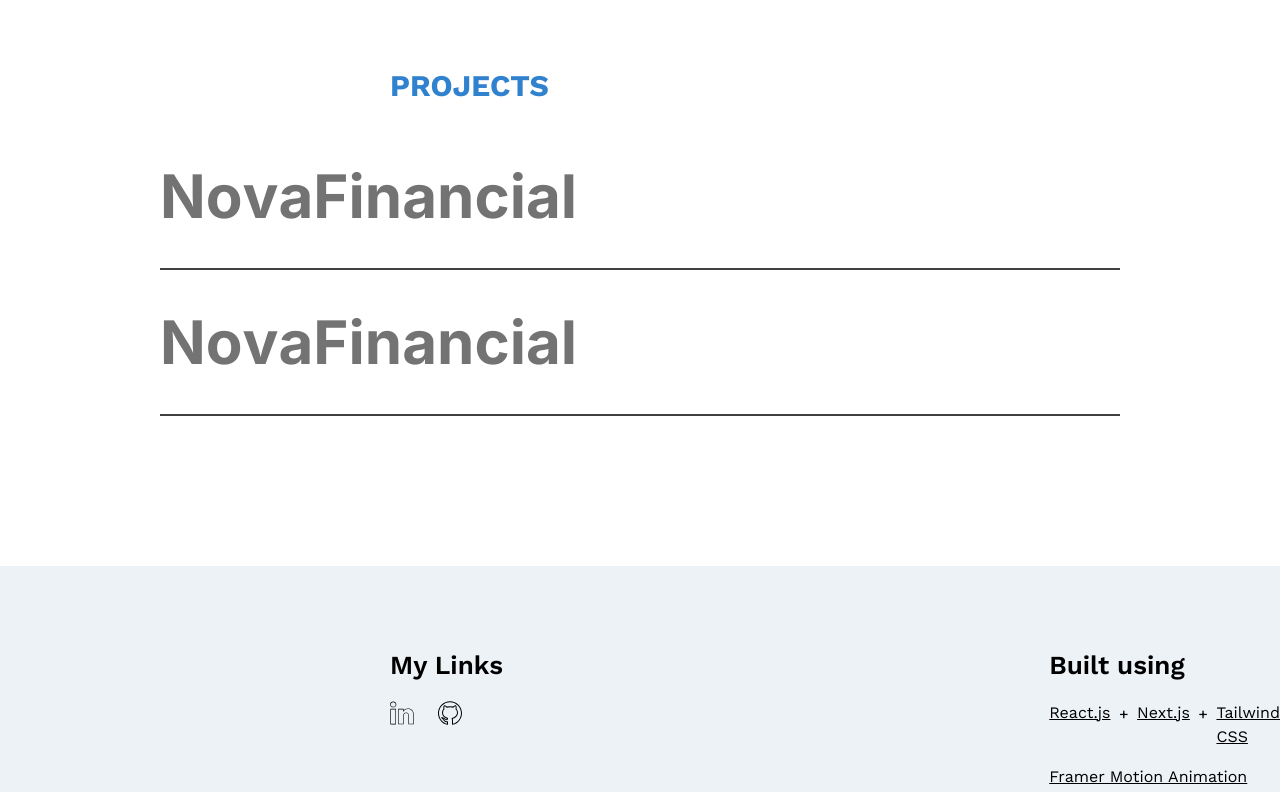
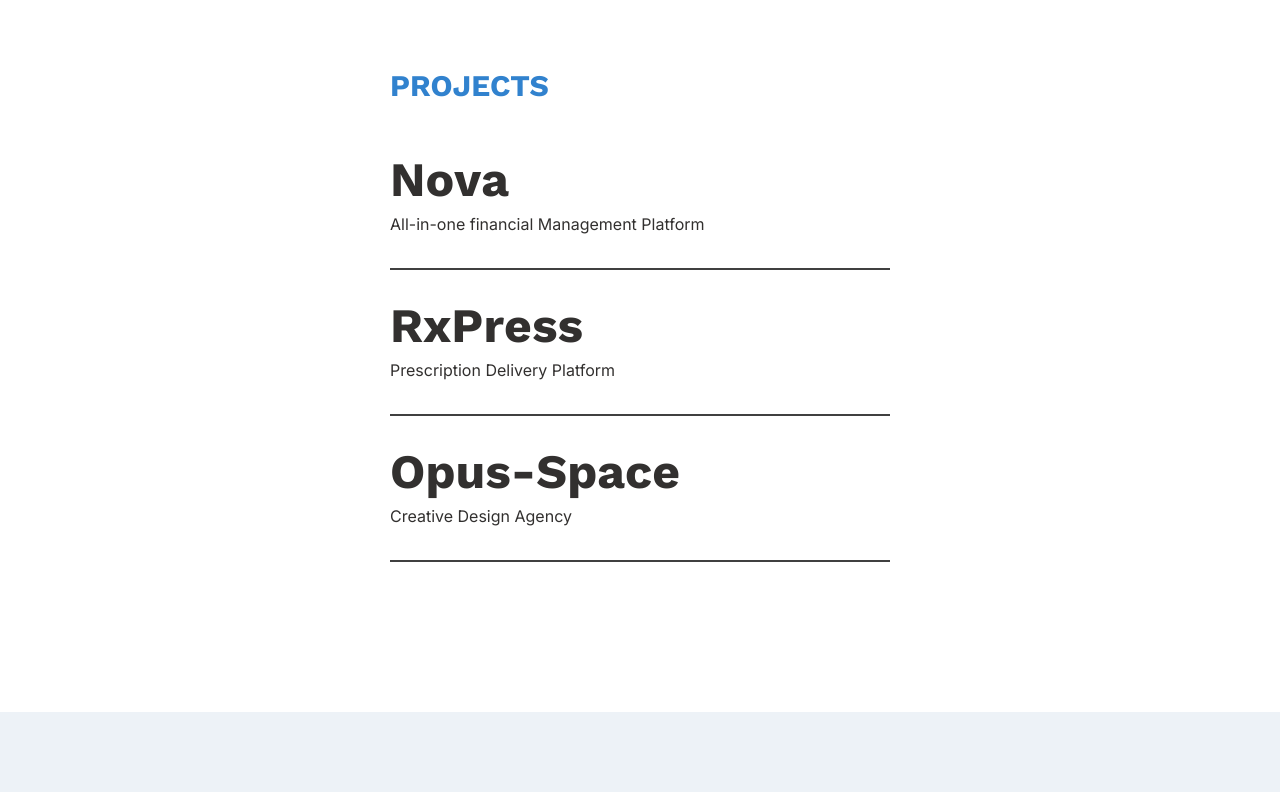
Before and after one commit to davekoo1106/dave.dev, a Next.js app: page / in a window 1280 px wide. Shown: the part 1660-2452 px from the top of the page. Built offline with nearby package versions, Linux system fonts and the light colour scheme.

Commit message:
Tried to get the images to show for the framer motion when hovered

```diff
--- a/app/components/sections/About.jsx
+++ b/app/components/sections/About.jsx
@@ -6,7 +6,7 @@ import { memojiComputer, memojiJpg } from "../../assets/";
 export default function About() {
     return (
         <main>
-            <div className="max-w-[1440px] pl-[390px] py-[150px]">
+            <div className="pl-[390px] py-[150px]">
                 <h1 className="font-worksansbold text-[28px] text-header">WHO AM I?</h1>
                 <div className="flex justify-evenl gap-40">
                     <div className="w-[500px] pt-2">
--- a/app/components/sections/Hero.jsx
+++ b/app/components/sections/Hero.jsx
@@ -12,7 +12,7 @@ export default function Hero() {
 
         return (
             <ReactLenis root>
-                <div className="flex items-center justify-center bg-background h-dvh ">
+                <div className="flex items-center justify-center h-dvh ">
                     <div className="flex flex-col">
 
                             <div className="flex gap-14">
--- a/app/components/sections/HoverImageLinks.jsx
+++ b/app/components/sections/HoverImageLinks.jsx
@@ -8,29 +8,38 @@ import { ReactLenis, useLenis } from 'lenis/react';
 import { rxpressThumb, previewArrow, githubIcon } from "../../assets";
 
 
+
 export const HoverImageLinks = () => {
     const lenis = useLenis(({ scroll }) => {
     })
         return (
             <ReactLenis root>
 
+
                     <div className="flex flex-col py-[150px]">
                         <div className="my-4 pl-[390px]">
                             <h1 className="font-worksansbold text-[30px] text-header">PROJECTS</h1>
+
                         </div>
 
                         <section>
-                            <div className="px-40">
+                            <div className="px-[390px]">
                                 <Link
-                                    heading="Nova Financial"
-                                    subheading="All in one financial Management Platform"
-                                    // imgSrc="/assets/images/project-thumb/rxpress.jpg"
+                                    heading="Nova"
+                                    subheading="All-in-one financial Management Platform"
+                                    // imgSrc={rxpressThumb}
                                     href="#"
                                 />
                                 <Link
-                                    heading="Nova Financial"
-                                    subheading="All in one financial Management Platform"
-                                    // imgSrc={rxpressThumb}
+                                    heading="RxPress"
+                                    subheading="Prescription Delivery Platform"
+                                    // imgSrc=""
+                                    href="#"
+                                />
+                                <Link
+                                    heading="Opus-Space"
+                                    subheading="Creative Design Agency"
+                                    // imgSrc=""
                                     href="#"
                                 />
                             </div>
@@ -76,7 +85,7 @@ export const HoverImageLinks = () => {
                 onMouseMove={handleMouseMove}
                 initial="initial"
                 whileHover="whileHover"
-                className="group relative flex items-center justify-between border-b-2 border-neutral-700 py-4 transition-colors duration-500 hover:border-neutral-50 md:py-8"
+                className="group relative flex items-center justify-between border-b-2 border-neutral-700 py-4 transition-colors duration-500 hover:border-black md:py-8"
             >
             <div>
                 <motion.span
@@ -89,13 +98,13 @@ export const HoverImageLinks = () => {
                     staggerChildren: 0.075,
                     delayChildren: 0.25,
                     }}
-                    className="relative z-10 block text-4xl font-bold text-neutral-500 transition-colors duration-500 group-hover:text-neutral-50 md:text-6xl"
+                    className="relative z-10 block text-4xl font-bold font-worksansbold text-text transition-colors duration-500 group-hover:text-black md:text-5xl"
                 >
                     {heading.split("").map((l, i) => (
                 <motion.span
                     variants={{
-                    initial: { x: 0 },
-                    whileHover: { x: 16 },
+                        initial: { x: 0 },
+                        whileHover: { x: 16 },
                     }}
                     transition={{ type: "spring" }}
                     className="inline-block"
@@ -105,6 +114,9 @@ export const HoverImageLinks = () => {
                 </motion.span>
                 ))}
             </motion.span>
+            <span className="relative z-10 mt-2 block text-base text-worksans text-text transition-colors duration-500 group-hover:text-black">
+            {subheading}
+            </span>
             </div>
             <motion.img
                 style={{
@@ -114,13 +126,13 @@ export const HoverImageLinks = () => {
                 translateY: "-50%",
                 }}
                 variants={{
-                initial: { scale: 0, rotate: "-12.5deg" },
-                whileHover: { scale: 1, rotate: "12.5deg" },
+                initial: { scale: 0, rotate: "0" },
+                whileHover: { scale: 1, rotate: "0" },
                 }}
-                transition={{ type: "spring" }}
+                transition={{ type: "spring", bounce: 0.10 }}
                 src={imgSrc}
                 className="absolute z-0 h-24 w-32 rounded-lg object-cover md:h-48 md:w-64"
-                alt={`Image representing a link for ${heading}`}
+                // alt={`Image representing a link for ${heading}`}
             />
             <motion.div
                 variants={{
@@ -136,10 +148,9 @@ export const HoverImageLinks = () => {
                 transition={{ type: "spring" }}
                 className="relative z-10 p-4"
             >
-            <FiArrowRight className="text-5xl" />
-      </motion.div>
-
-            </motion.a>
+            <FiArrowRight className="text-5xl group-hover:text-black" />
+        </motion.div>
+        </motion.a>
         )
     }
 
```
